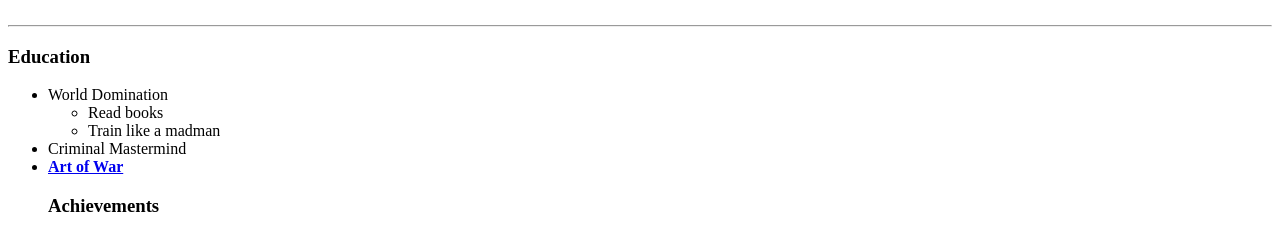
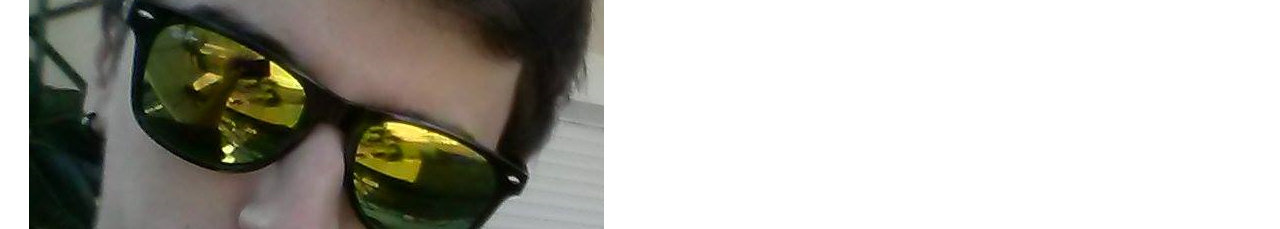
Before and after one commit to EvanNtinas/cv, a plain HTML site: page index.html in a window 1280 px wide. Shown: the part 181-410 px from the top of the page. Drawn offline with Linux system fonts and the light colour scheme.

Commit message:
Update index.html

```diff
--- a/index.html
+++ b/index.html
@@ -10,7 +10,7 @@
     <table cellspacing="20">
       <tr>
         <td>
-          <img src="images/HandsomeMan.jpg"
+          <img src="images/HandsomeMan.png"
             alt="Picture of a handsome man"
           />
         </td>
```
